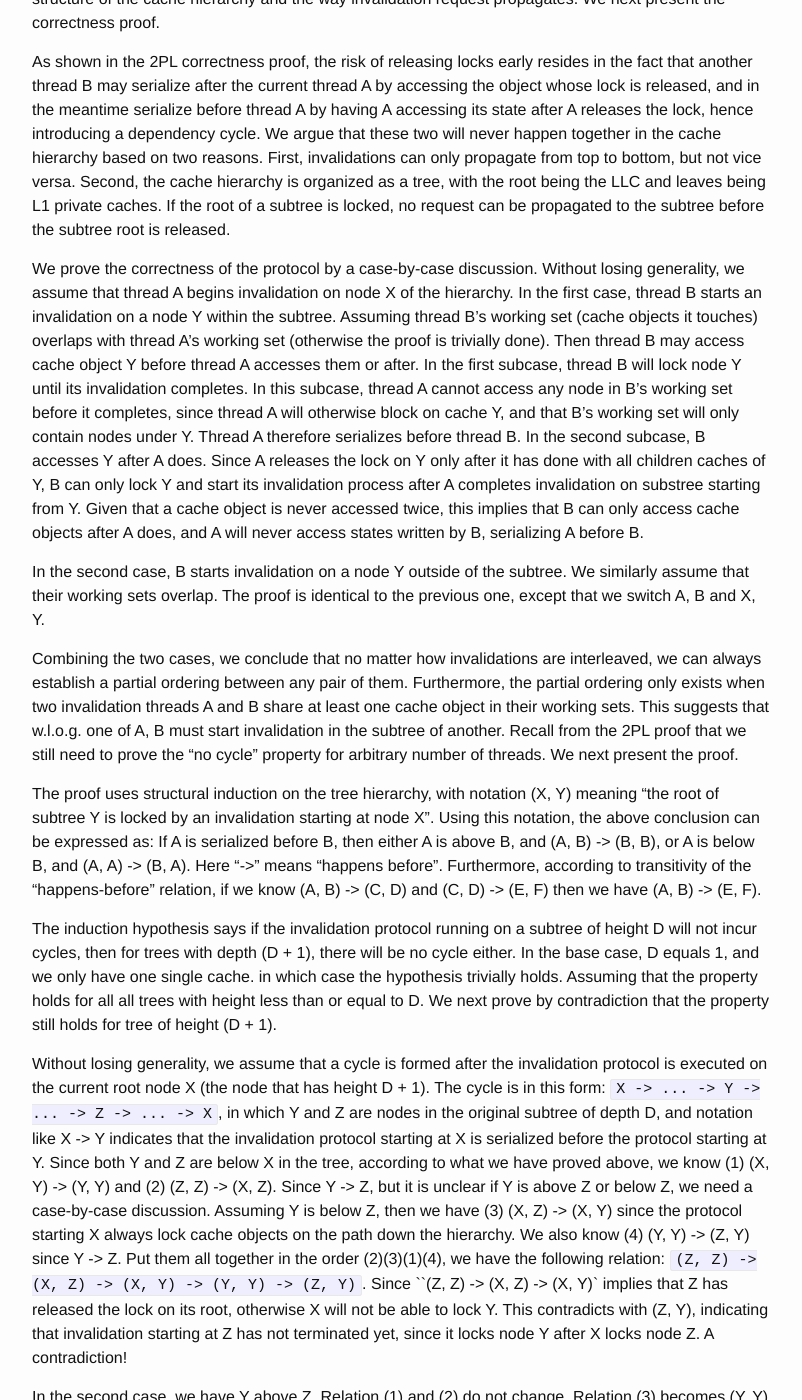
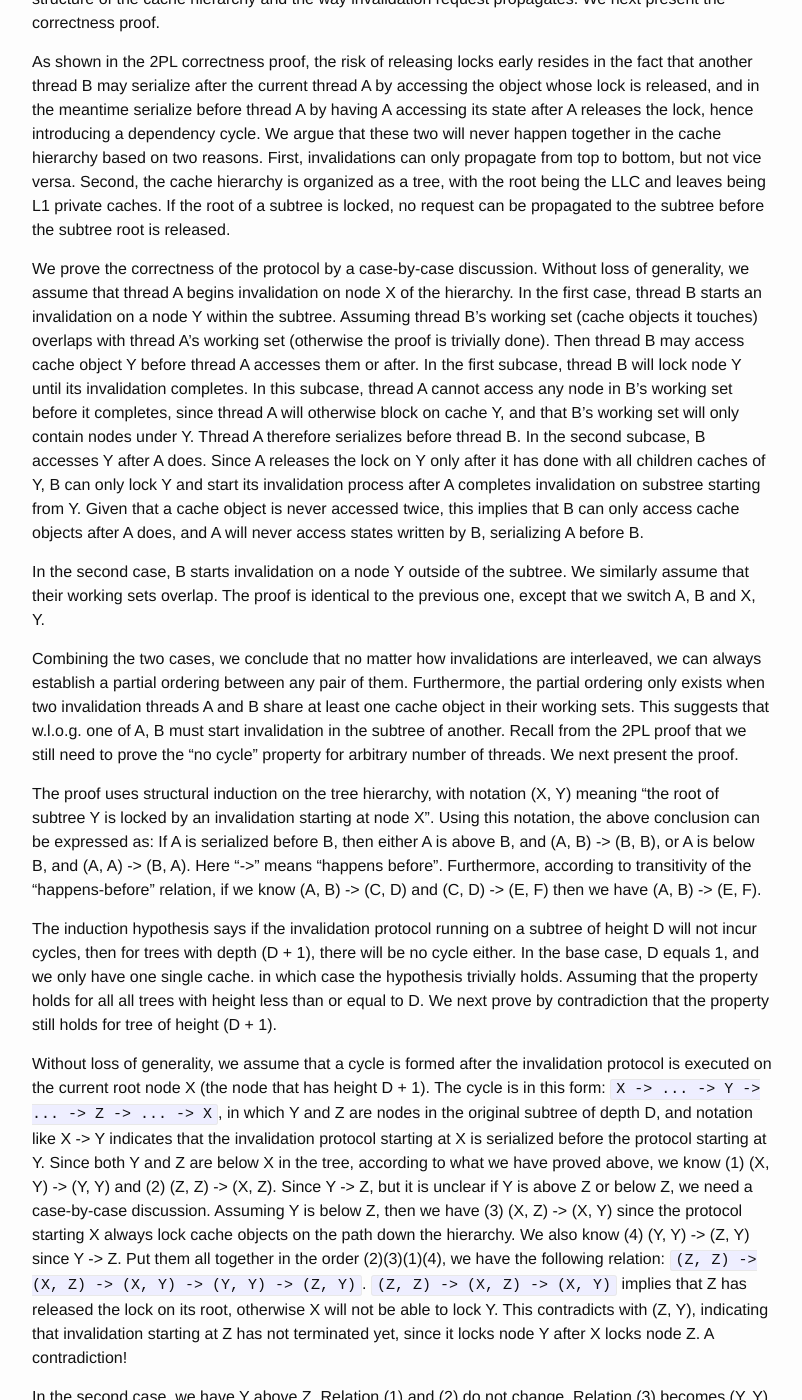
Before and after one commit to wangziqi2013/wangziqi2013.github.io, a Jekyll site: the page built from _posts/2020-01-09-understand-zsim-cache-cc.markdown, in a window 1280 px wide and 1400 px high, scrolled down 2703 px. Shown: the whole window, without its empty margins (238-1040 px from the left). Built offline with Jekyll 4.4.1, drawn with Linux system fonts in a browser that asks for light colours; some of the changed text lies outside the part shown.

Commit message:
Small change

```diff
--- a/_posts/2020-01-09-understand-zsim-cache-cc.markdown
+++ b/_posts/2020-01-09-understand-zsim-cache-cc.markdown
@@ -108,7 +108,7 @@ can only propagate from top to bottom, but not vice versa. Second, the cache hie
 with the root being the LLC and leaves being L1 private caches. If the root of a subtree is locked, no request
 can be propagated to the subtree before the subtree root is released.
 
-We prove the correctness of the protocol by a case-by-case discussion. Without losing generality, we assume that thread
+We prove the correctness of the protocol by a case-by-case discussion. Without loss of generality, we assume that thread
 A begins invalidation on node X of the hierarchy. In the first case, thread B starts an invalidation on a node Y
 within the subtree. Assuming thread B's working set (cache objects it touches) overlaps with thread A's working set (otherwise
 the proof is trivially done). Then thread B may access cache object Y before thread A accesses them or after. In the first
@@ -140,7 +140,7 @@ trees with depth (D + 1), there will be no cycle either. In the base case, D equ
 in which case the hypothesis trivially holds. Assuming that the property holds for all all trees with height less than or
 equal to D. We next prove by contradiction that the property still holds for tree of height (D + 1).
 
-Without losing generality, we assume that a cycle is formed after the invalidation protocol is executed on the current
+Without loss of generality, we assume that a cycle is formed after the invalidation protocol is executed on the current
 root node X (the node that has height D + 1). The cycle is in this form: `X -> ... -> Y -> ... -> Z -> ... -> X`, in which
 Y and Z are nodes in the original subtree of depth D, and notation like X -> Y indicates that the invalidation protocol
 starting at X is serialized before the protocol starting at Y. Since both Y and Z are below X in the tree, according to
@@ -148,7 +148,7 @@ what we have proved above, we know (1) (X, Y) -> (Y, Y) and (2) (Z, Z) -> (X, Z)
 is above Z or below Z, we need a case-by-case discussion. Assuming Y is below Z, then we have (3) (X, Z) -> (X, Y)
 since the protocol starting X always lock cache objects on the path down the hierarchy. We also know (4) (Y, Y) -> (Z, Y)
 since Y -> Z. Put them all together in the order (2)(3)(1)(4), we have the following relation:
-`(Z, Z) -> (X, Z) -> (X, Y) -> (Y, Y) -> (Z, Y)`. Since ``(Z, Z) -> (X, Z) -> (X, Y)` implies that Z has released the
+`(Z, Z) -> (X, Z) -> (X, Y) -> (Y, Y) -> (Z, Y)`. `(Z, Z) -> (X, Z) -> (X, Y)` implies that Z has released the
 lock on its root, otherwise X will not be able to lock Y. This contradicts with (Z, Y), indicating that invalidation
 starting at Z has not terminated yet, since it locks node Y after X locks node Z. A contradiction!
 
```
Also changed, not shown: other parts of _posts/2020-01-09-understand-zsim-cache-cc.markdown (+2 -2 lines).
